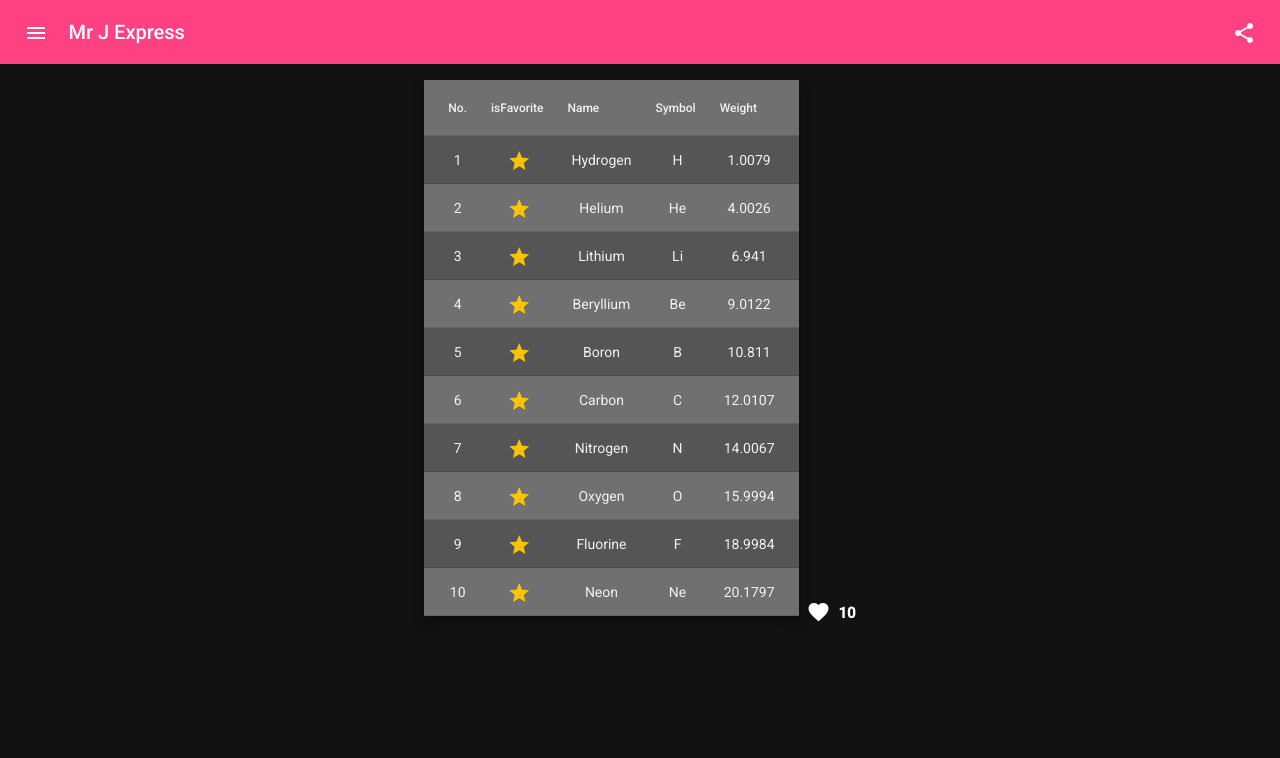
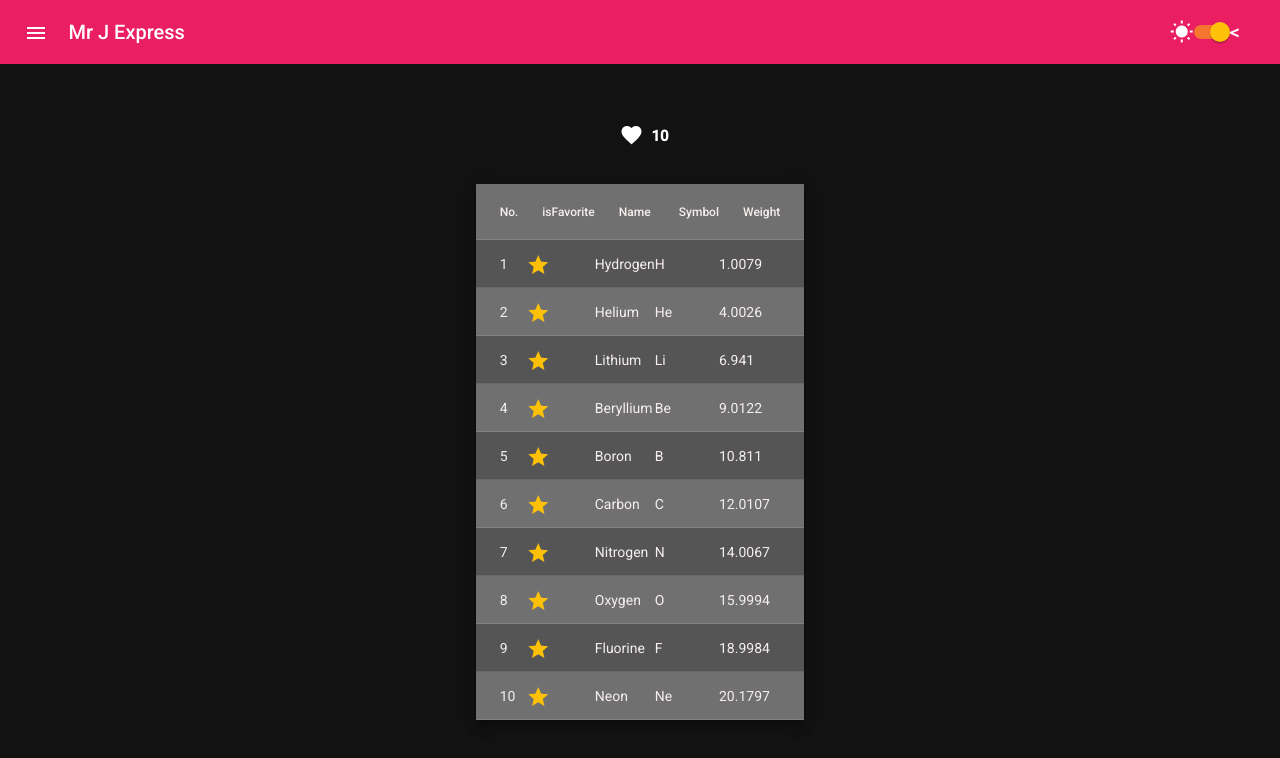
Before and after one commit to human-gdb/Mosh1, an Angular app: page / in a window 1280 px wide. Shown: the top 758 px of the page. Built offline with nearby package versions, Linux system fonts and the light colour scheme.

Commit message:
FI-5: Changed default theme to dark theme.

```diff
--- a/angular.json
+++ b/angular.json
@@ -28,7 +28,6 @@
               "src/assets"
             ],
             "styles": [
-              "./node_modules/@angular/material/prebuilt-themes/indigo-pink.css",
               "src/styles.scss"
             ],
             "scripts": []
@@ -97,7 +96,6 @@
               "src/assets"
             ],
             "styles": [
-              "./node_modules/@angular/material/prebuilt-themes/indigo-pink.css",
               "src/styles.scss"
             ],
             "scripts": []
--- a/package.json
+++ b/package.json
@@ -15,6 +15,7 @@
     "@angular/common": "^14.0.0",
     "@angular/compiler": "^14.0.0",
     "@angular/core": "^14.0.0",
+    "@angular/flex-layout": "^14.0.0-beta.40",
     "@angular/forms": "^14.0.0",
     "@angular/material": "^14.2.0",
     "@angular/platform-browser": "^14.0.0",
--- a/src/app/app.component.html
+++ b/src/app/app.component.html
@@ -1,8 +1,12 @@
+<div id="appBackground" >
+  <navbar></navbar>
 
-<div id="appBackground">
-  <navbar></navbar>
-  <section>
-    <app-data-table></app-data-table>
+  <div id="appContainer" style="margin-top: 50px" fxLayout="column" fxLayoutAlign="space-evenly center" fxLayoutGap="30px">
+
     <like [isLiked]="tweet.liked" [likeCount]="tweet.count"></like>
-  </section>
+
+    <app-data-table style="margin-top: 50px" fxFlexAlign="middle"></app-data-table>
+
+
+  </div>
 </div>
--- a/src/app/app.component.ts
+++ b/src/app/app.component.ts
@@ -18,8 +18,7 @@ export class AppComponent implements AfterViewInit{
   }
   constructor(private elementRef: ElementRef){}
   ngAfterViewInit(){
-    this.elementRef.nativeElement.ownerDocument
-            .body.style.backgroundColor = '#121212';
+
   }
 
   onFavoriteChange(event: Event){
--- a/src/app/app.module.ts
+++ b/src/app/app.module.ts
@@ -9,6 +9,7 @@ import { NavbarComponent } from './navbar/navbar.component';
 import { DataTableComponent } from './data-table/data-table.component';
 import { LikeComponent } from './like/like.component';
 import { InputFormatDirective } from './custom-directives/input-format.directive';
+import { FlexLayoutModule } from '@angular/flex-layout';
 
 @NgModule({
   declarations: [
@@ -17,12 +18,13 @@ import { InputFormatDirective } from './custom-directives/input-format.directive
     NavbarComponent,
     DataTableComponent,
     LikeComponent,
-      InputFormatDirective
+    InputFormatDirective
    ],
   imports: [
     BrowserModule,
     BrowserAnimationsModule,
-    AppMaterialModule
+    AppMaterialModule,
+    FlexLayoutModule
   ],
   providers: [],
   bootstrap: [AppComponent]
--- a/src/app/custom-directives/input-format.directive.ts
+++ b/src/app/custom-directives/input-format.directive.ts
@@ -1,10 +1,17 @@
-import { Directive } from '@angular/core';
+import { Directive, HostListener } from '@angular/core';
 
 @Directive({
-  selector: '[appInputFormat]'
+  selector: '[InputFormat]'
 })
 export class InputFormatDirective {
 
+  @HostListener('focus') onFocus(){
+    console.log("on Focus");
+  }
+
+  @HostListener('blur') onBlur(){
+    console.log("on Blur");
+  }
   constructor() { }
 
 }
--- a/src/app/data-table/data-table.component.html
+++ b/src/app/data-table/data-table.component.html
@@ -1,4 +1,4 @@
-<table mat-table [dataSource]="dataSource" fxLayout="row" fxFlexAlign="center center" class="mat-elevation-z8">
+<table mat-table [dataSource]="dataSource" class="mat-elevation-z8" >
 
     <!--- Note that these columns can be defined in any order.
           The actual rendered columns are set as a property on the row definition" -->
@@ -27,7 +27,7 @@
       <td mat-cell *matCellDef="let element" >{{element.symbol}} </td>
     </ng-container>
 
-    <!-- Symbol Column -->
+    <!-- Favorite Column -->
     <ng-container matColumnDef="isFavorite">
         <th mat-header-cell *matHeaderCellDef>isFavorite </th>
         <td mat-cell *matCellDef="let element"><favorite></favorite></td>
--- a/src/app/data-table/data-table.component.scss
+++ b/src/app/data-table/data-table.component.scss
@@ -1,7 +1,5 @@
 table {
     background-color:rgba(43, 43, 43, 1);
-    width: flex;
-    display: inline-block;
   }
 
   th {
@@ -16,16 +14,13 @@ table {
 
   table tr:nth-child(odd) {
     background-color: #555555;
-
   }
 
   table tr:nth-child(even) {
     background-color: #707070;
   }
 
-  .mat-cell{
-    padding-left: 2em;
-  }
+
 
   .mat-header-cell{
     padding-left: 2em;
--- a/src/app/navbar/navbar.component.html
+++ b/src/app/navbar/navbar.component.html
@@ -5,7 +5,7 @@
     </button>
     <span style="margin-left: 1%;">Mr J Express</span>
     <span class="example-spacer"></span>
-    <button mat-icon-button class="example-icon" aria-label="Example icon-button with share icon">
-      <mat-icon>share</mat-icon>
-    </button>
+    <mat-icon>wb_sunny</mat-icon>
+    <mat-slide-toggle checked="true" color="accent"></mat-slide-toggle>
+    <<mat-icon></mat-icon>
   </mat-toolbar>
--- a/src/styles.scss
+++ b/src/styles.scss
@@ -3,17 +3,37 @@
 
 @include mat.core();
 
-$my-primary: mat.define-palette(mat.$pink-palette, A200, A100, A400);
-$my-accent: mat.define-palette(mat.$amber-palette, 500);
 
-
-$my-theme: mat.define-light-theme((
+// Define a light theme
+$light-primary: mat.define-palette(mat.$pink-palette, A200, A100, A400);
+$light-accent: mat.define-palette(mat.$amber-palette, 500);
+$light-theme: mat.define-light-theme((
  color: (
-   primary: $my-primary,
-   accent: $my-accent,
+   primary: $light-primary,
+   accent: $light-accent,
  )
 ));
 
-@include mat.all-component-themes($my-theme);
-html, body { height: 100%; }
+
+// Define a dark theme
+$dark-primary: mat.define-palette(mat.$pink-palette);
+$dark-accent: mat.define-palette(mat.$amber-palette, 500);
+$dark-theme: mat.define-dark-theme((
+ color: (
+   primary: $dark-primary,
+   accent: $dark-accent,
+ )
+));
+
+// Apply the dark theme by default
+@include mat.all-component-themes($dark-theme);
+
+
+// Apply the light theme only when the `.my-light-theme` CSS class is applied
+// to an ancestor element of the components (such as `body`).
+.my-light-theme {
+  @include mat.all-component-themes($light-theme);
+}
+
+html, body { height: 100%; background-color: #121212; color: white;}
 body { margin: 0; font-family: Roboto, "Helvetica Neue", sans-serif; }
```
Also changed, not shown: src/app/MaterialModules.ts (+9 -1 lines), 1 other file (tests, documents, lock files or other folders).
